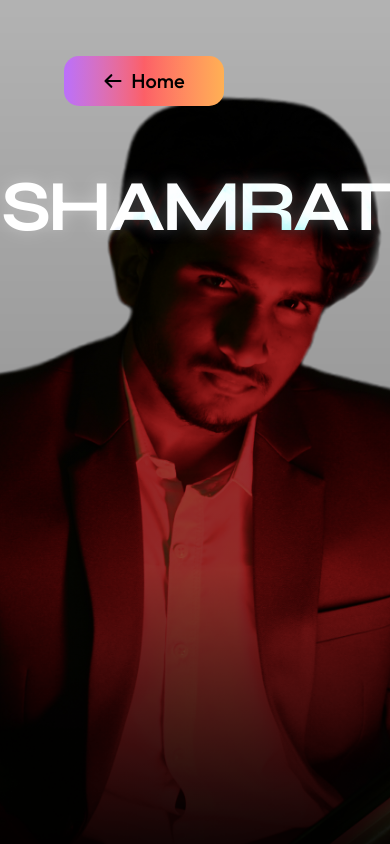
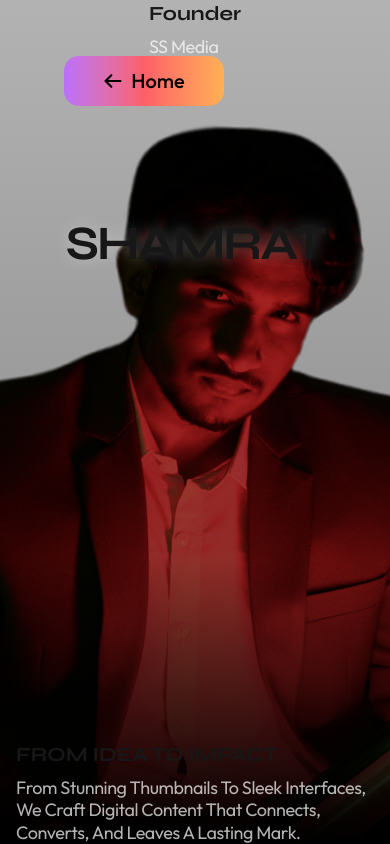
Before and after one commit to MoyasiGinko/SS-Media-website, a Next.js app: page /about-us in a window 390 px wide. Shown: the top 844 px of the page. Built offline with nearby package versions, Linux system fonts and the light colour scheme.

Commit message:
text animate v2

```diff
--- a/components/about-us/hero/AboutHero.tsx
+++ b/components/about-us/hero/AboutHero.tsx
@@ -1,161 +1,117 @@
 "use client";
-import { useEffect, useRef } from "react";
 import Image from "next/image";
-import { gsap } from "gsap";
-import { ScrollTrigger } from "gsap/ScrollTrigger";
+import { useEffect, useRef, useState } from "react";
 
-const AboutHero: React.FC = () => {
-  const sectionRef = useRef<HTMLElement>(null);
-  const imageRef = useRef<HTMLDivElement>(null);
-  const shamratRef = useRef<HTMLHeadingElement>(null);
-  const leftContentRef = useRef<HTMLDivElement>(null);
-  const rightContentRef = useRef<HTMLDivElement>(null);
+// Separate ShamratText component with sticky scroll effect
+const ShamratText = () => {
+  const textRef = useRef<HTMLDivElement>(null);
+  const sectionRef = useRef<HTMLDivElement>(null);
+  const [isSticky, setIsSticky] = useState(false);
+  const [reachedBottom, setReachedBottom] = useState(false);
 
   useEffect(() => {
-    // Register ScrollTrigger plugin
-    gsap.registerPlugin(ScrollTrigger);
+    const handleScroll = () => {
+      if (!textRef.current || !sectionRef.current) return;
 
-    // Make sure all refs are available
-    if (!sectionRef.current || !imageRef.current || !shamratRef.current) return;
+      const textElement = textRef.current;
+      const sectionElement = sectionRef.current;
+      const sectionRect = sectionElement.getBoundingClientRect();
+      const textHeight = textElement.offsetHeight;
 
-    // Create a main timeline for animations
-    const tl = gsap.timeline({
-      scrollTrigger: {
-        trigger: sectionRef.current,
-        start: "top top",
-        end: "bottom top",
-        scrub: 0.5, // Smoother scrubbing with a slight delay for more natural feel
-        pin: true, // Pin the section during scroll
-        pinSpacing: true,
-      },
-    });
+      // Calculate the point at which the text should stop (section bottom minus text height)
+      const stopPoint = sectionRect.height - textHeight;
 
-    // Animation for the SHAMRAT text
-    tl.fromTo(
-      shamratRef.current,
-      {
-        y: "0%", // Start at the top of the viewport
-        opacity: 1,
-        scale: 1,
-      },
-      {
-        y: "50vh", // Move to the bottom
-        opacity: 1, // Keep fully visible
-        scale: 1,
-        ease: "power2.inOut", // Smooth easing
-        duration: 1, // Adjusted duration for smoother transition
+      // When section top enters viewport
+      if (sectionRect.top <= 0) {
+        setIsSticky(true);
+
+        // If we've scrolled past the stop point, pin to bottom
+        if (Math.abs(sectionRect.top) >= stopPoint) {
+          setReachedBottom(true);
+        } else {
+          setReachedBottom(false);
+        }
+      } else {
+        setIsSticky(false);
+        setReachedBottom(false);
       }
-    );
+    };
 
-    // Animation for image opacity - smoother and faster fade
-    tl.fromTo(
-      imageRef.current,
-      {
-        opacity: 1,
-      },
-      {
-        opacity: 0.1, // Fade to almost completely transparent
-        ease: "power3.inOut", // Smoother easing
-        duration: 0.8, // Faster transition
-      },
-      "<" // Start at the same time as the first text animation
-    );
+    window.addEventListener("scroll", handleScroll);
+    handleScroll(); // Check initial position
 
-    // Side content animations
-    if (leftContentRef.current && rightContentRef.current) {
-      tl.fromTo(
-        [leftContentRef.current, rightContentRef.current],
-        {
-          y: "50px",
-          opacity: 0,
-        },
-        {
-          y: "0",
-          opacity: 1,
-          stagger: 0.2, // Staggered animation for visual interest
-          ease: "back.out(1.2)", // Slightly bouncy effect
-          duration: 0.4,
-        },
-        "<0.2" // Start slightly after the main animations
-      ).to(
-        [leftContentRef.current, rightContentRef.current],
-        {
-          y: "-30px",
-          opacity: 0,
-          stagger: 0.1,
-          ease: "power2.in",
-          duration: 0.3,
-        },
-        ">0.3" // Start after previous animation with a slight delay
-      );
-    }
-
-    // Clean up animations when component unmounts
     return () => {
-      ScrollTrigger.getAll().forEach((trigger) => trigger.kill());
+      window.removeEventListener("scroll", handleScroll);
     };
   }, []);
 
   return (
-    <section
+    <div
       ref={sectionRef}
-      className="relative max-h-[1024px] flex items-center justify-center text-white"
-      style={{ height: "100vh" }}
+      className="relative min-h-[100vh]" // Give the section enough height for scrolling
     >
-      {/* Background Image with Parallax Effect */}
-      <div ref={imageRef} className="absolute inset-0 -z-10 transition-opacity">
-        <div className="absolute inset-0 z-10 bg-gradient-to-b from-black/30 to-black/50"></div>
-        <Image
-          src="/images/team/hero.png"
-          alt="Founder"
-          layout="fill"
-          className="object-cover scale-110 transition-transform duration-1000"
-          priority
-        />
-      </div>
-      <div className="fixed-center top-[144px] w-full">
+      <div
+        ref={textRef}
+        className={`w-full text-center  pt-[144px] ${
+          isSticky
+            ? reachedBottom
+              ? "absolute bottom-0"
+              : "fixed top-0 left-0 right-0 z-10"
+            : "relative"
+        }`}
+      >
         <h1
-          ref={shamratRef}
-          className="text-7xl md:text-[250px] leading-[125px] syne-unique font-bold tracking-tighter mix-blend-difference text-center"
+          className="text-5xl sm:text-6xl md:text-7xl lg:text-[250px]  syne-unique leading-[200px] font-bold tracking-tighter mix-blend-difference syne-unique"
           style={{
-            position: "absolute",
-            top: "144px", // Adjusted to be 144px from the top
-            left: "50%",
-            transform: "translate(-50%, 0)",
-            width: "100%",
             textShadow: "0 0 15px rgba(255,255,255,0.3)",
           }}
         >
           SHAMRAT
         </h1>
       </div>
+    </div>
+  );
+};
 
-      {/* Side Texts */}
-      <div className="flex justify-between  items-start mt-20 absolute  w-full left-0 px-8 md:px-16">
-        <div
-          ref={leftContentRef}
-          className="max-w-[470px] opacity-0 ml-[260px]"
-        >
-          <h2 className="text-2xl max-w-[470px] md:text-[35px] font-bold syne-unique mb-2">
+const AboutHero = () => {
+  return (
+    <section className="relative min-h-screen">
+      {/* Main title with sticky behavior */}
+
+      {/* Background Image */}
+      <div className="absolute inset-0 -z-10">
+        <div className="absolute inset-0 z-10 bg-gradient-to-b from-black/30 to-black/50"></div>
+        <Image
+          src="/images/team/hero.png"
+          alt="Founder"
+          layout="fill"
+          className="object-cover"
+          priority
+        />
+      </div>
+
+      {/* Content */}
+      <div className="absolute inset-0 flex flex-col md:flex-row justify-between w-full px-4 sm:px-8 md:px-16 space-y-8 md:space-y-0 items-center md:items-center">
+        <div className="md:max-w-[470px] md:ml-4 lg:ml-16 flex flex-col justify-center">
+          <h2 className="text-xl sm:text-2xl md:text-3xl lg:text-[35px] font-bold syne-unique mb-2">
             Founder
           </h2>
-          <p className="text-[24px] leading-tight tracking-tight text-white/70">
+          <p className="text-lg sm:text-xl md:text-2xl lg:text-[24px] leading-tight tracking-tight text-white/70">
             SS Media
           </p>
         </div>
-        <div
-          ref={rightContentRef}
-          className="max-w-[470px] text-left mr-[80px] opacity-0"
-        >
-          <h2 className="text-2xl max-w-[470px] md:text-[35px] font-bold syne-unique mb-2">
+
+        <div className="md:max-w-[470px] md:mr-4 lg:mr-16 flex flex-col justify-center">
+          <h2 className="text-xl sm:text-2xl md:text-3xl lg:text-[35px] font-bold syne-unique mb-2">
             FROM IDEA TO IMPACT
           </h2>
-          <p className="text-[24px] leading-tight tracking-tight text-white/70">
+          <p className="text-lg sm:text-xl md:text-2xl lg:text-[24px] leading-tight tracking-tight text-white/70">
             From Stunning Thumbnails To Sleek Interfaces, We Craft Digital
             Content That Connects, Converts, And Leaves A Lasting Mark.
           </p>
         </div>
       </div>
+      <ShamratText />
     </section>
   );
 };
```
